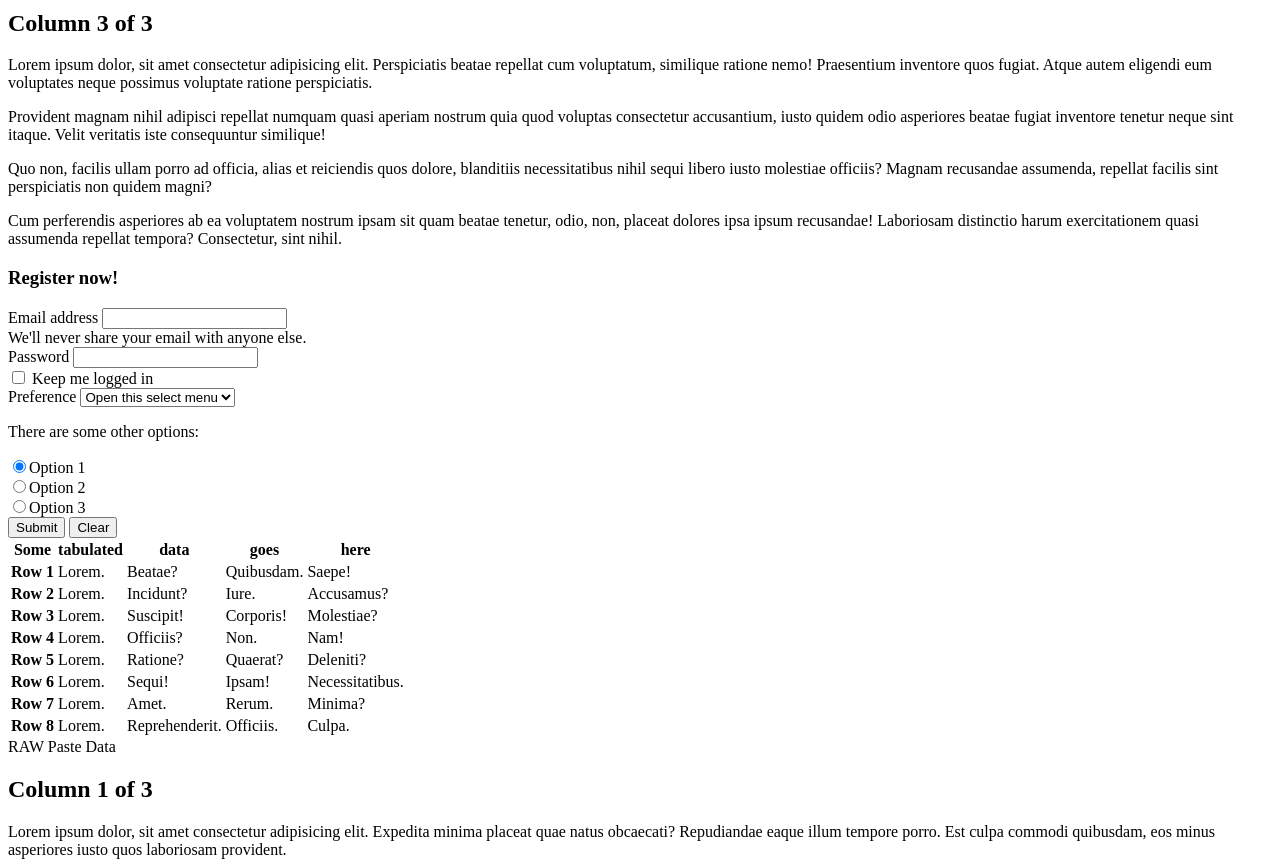
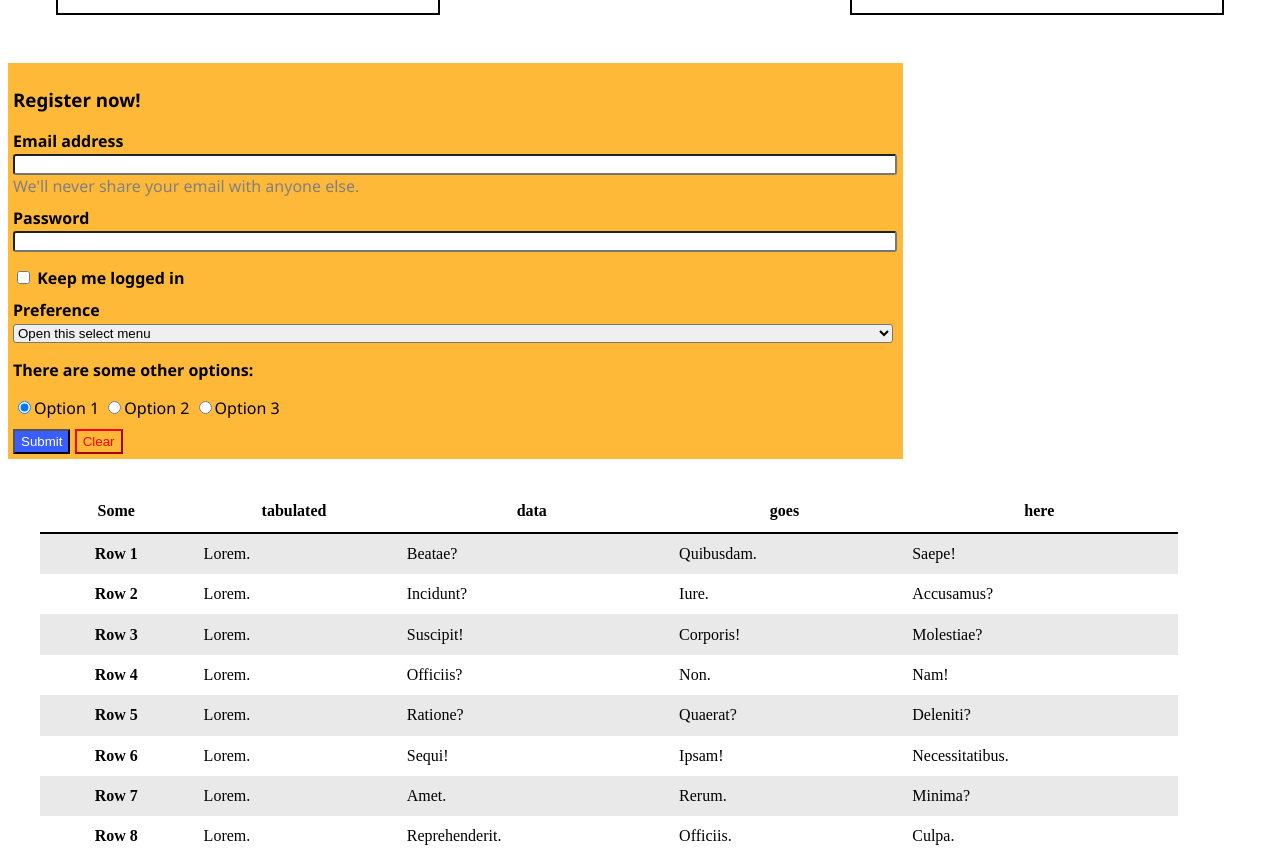
Before and after one commit to RadV25/CSS-Lego, a plain HTML site: page index.html in a window 1280 px wide. Shown: the part 528-1390 px from the top of the page. Drawn offline with Linux system fonts and the light colour scheme.

Commit message:
updated index

```diff
--- a/index.css
+++ b/index.css
@@ -0,0 +1,106 @@
+/* Part I */
+.column  {
+    border:2px solid black;
+    padding: 0 5px 0 5px;
+}
+
+
+
+.container{
+    margin:2rem;
+    padding:1rem;
+    display: block;
+    grid-gap:15px;
+
+}
+
+
+@media all and (min-width: 769px){
+    .container{
+      display:flex;
+      flex-direction: row;
+      justify-content: center;
+    }
+}
+
+/* Part II */
+
+.main{
+    background-color: rgb(255, 185, 56);
+    font-family:'Segoe UI', Tahoma, Geneva, Verdana, sans-serif;
+    width:70%;
+    padding: 5px;
+}
+
+#email{
+    width:99%;
+    border-radius: 3px;
+
+}
+
+#emailHelp{
+    color:gray;
+    margin-bottom: 10px;
+}
+
+#passwd{
+    width:99%;
+    border-radius: 3px;
+    margin-bottom: 15px;
+}
+
+#keep{
+    margin-bottom: 15px;
+}
+
+#dropdown{
+    width:99.5%;
+    border-radius: 3px;
+}
+
+.radio{
+   display: inline-block;
+   margin-bottom: 10px;
+
+}
+
+
+
+
+
+.submit{
+    color:white;
+    background-color: rgb(57, 93, 255);
+    height: 25px;
+}
+
+.clear{
+    border-color: red;
+    color:red;
+    background-color: rgb(255, 185, 56);
+    height: 25px;
+}
+
+
+/* Part III */
+
+
+#table{
+    width:90%;
+    margin: 2rem;
+    border-collapse: collapse;
+
+}
+
+td , th{
+    padding:0.70rem;
+}
+
+
+.gray{
+    background-color: rgb(233, 233, 233);
+}
+
+.hrline{
+    border-bottom: 2px solid black;
+}
--- a/index.html
+++ b/index.html
@@ -9,10 +9,10 @@
 </head>
 <body>
     <div>
-        <div>
+        <div class="container">
             <div>
-                <div>
-                    <div>
+                <div >
+                    <div class=" column" >
                         <h2>Column 1 of 3</h2>
                         <div>
                             <p>Lorem ipsum dolor, sit amet consectetur adipisicing elit. Expedita minima placeat quae natus obcaecati? Repudiandae eaque illum tempore porro. Est culpa commodi quibusdam, eos minus asperiores iusto quos laboriosam provident.</p>
@@ -25,7 +25,7 @@
             </div>
             <div>
                 <div>
-                    <div >
+                    <div class="column">
                         <h2>Column 2 of 3</h2>
                         <div>
                             <p>Lorem ipsum dolor sit amet consectetur adipisicing elit. Aut perspiciatis reiciendis facere quasi molestiae at autem incidunt ab cum nostrum quam rerum similique eius et blanditiis quibusdam ipsa, officia quo!</p>
@@ -38,7 +38,7 @@
             </div>
             <div>
                 <div>
-                    <div>
+                    <div class="column">
                         <h2>Column 3 of 3</h2>
                         <div>
                             <p>Lorem ipsum dolor, sit amet consectetur adipisicing elit. Perspiciatis beatae repellat cum voluptatum, similique ratione nemo! Praesentium inventore quos fugiat. Atque autem eligendi eum voluptates neque possimus voluptate ratione perspiciatis.</p>
@@ -51,24 +51,24 @@
             </div>
         </div>
         <div>
-            <div>
+            <div class="main">
                 <h3>Register now!</h3>
                 <form>
                     <div>
-                        <label for="email">Email address</label>
-                        <input type="email" id="email" aria-describedby="emailHelp">
+                        <label for="email"><b>Email address</b></label><br>
+                        <input type="email" id="email" aria-describedby="emailHelp"><br>
                         <div id="emailHelp">We'll never share your email with anyone else.</div>
                     </div>
                     <div>
-                        <label for="passwd">Password</label>
+                        <label for="passwd"><b>Password</b></label><br>
                         <input type="password" id="passwd">
                     </div>
                     <div>
                         <input type="checkbox" id="keep">
-                        <label for="keep">Keep me logged in</label>
+                        <label for="keep"><b>Keep me logged in</b></label><br>
                     </div>
                     <div>
-                        <label for="dropdown" >Preference</label>
+                        <label for="dropdown"><b>Preference</b></label><br>
                         <select id="dropdown" aria-label=".form-select-sm example">
                             <option selected="">Open this select menu</option>
                             <option value="1">I like this</option>
@@ -77,31 +77,33 @@
                         </select>
                     </div>
                     <div>
-                        <p>There are some other options:</p>
-                        <div><input type="radio" name="radios" id="radio-1" checked=""><label for="radio-1">Option 1</label></div>
-                        <div><input type="radio" name="radios" id="radio-2"><label for="radio-2">Option 2</label></div>
-                        <div><input type="radio" name="radios" id="radio-3"><label for="radio-3">Option 3</label></div>
+                        <p><b>There are some other options:</b></p>
+                        <div class="radio"><input type="radio" name="radios" id="radio-1" checked=""><label for="radio-1">Option 1</label></div>
+                        <div class="radio"><input type="radio" name="radios" id="radio-2"><label for="radio-2">Option 2</label></div>
+                        <div class="radio"><input type="radio" name="radios" id="radio-3"><label for="radio-3">Option 3</label></div>
                     </div>
-                    <button type="submit">Submit</button>
-                    <button type="cancel">Clear</button>
+                    <button class="submit" type="submit">Submit</button>
+                    <button class="clear" type="cancel">Clear</button>
                 </form>
             </div>
         </div>
     </div>
     <div>
-        <table>
-            <thead>
+        <table id="table">
+            <thead class="hrline">
                 <tr>
                     <th scope="col">Some</th>
                     <th scope="col">tabulated</th>
                     <th scope="col">data</th>
                     <th scope="col">goes</th>
                     <th scope="col">here</th>
+
                 </tr>
+
             </thead>
-            <tbody>
-                <tr>
-                    <th>Row 1</th>
+            <tbody class="body">
+                <tr class="gray">
+                    <th >Row 1</th>
                     <td>Lorem.</td>
                     <td>Beatae?</td>
                     <td>Quibusdam.</td>
@@ -114,7 +116,7 @@
                     <td>Iure.</td>
                     <td>Accusamus?</td>
                 </tr>
-                <tr>
+                <tr class="gray">
                     <th>Row 3</th>
                     <td>Lorem.</td>
                     <td>Suscipit!</td>
@@ -128,8 +130,8 @@
                     <td>Non.</td>
                     <td>Nam!</td>
                 </tr>
-                <tr>
-                    <th>Row 5</th>
+                <tr class="gray">
+                    <th >Row 5</th>
                     <td>Lorem.</td>
                     <td>Ratione?</td>
                     <td>Quaerat?</td>
@@ -142,7 +144,7 @@
                     <td>Ipsam!</td>
                     <td>Necessitatibus.</td>
                 </tr>
-                <tr>
+                <tr  class="gray">
                     <th>Row 7</th>
                     <td>Lorem.</td>
                     <td>Amet.</td>
```
